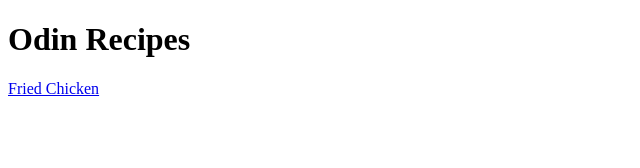
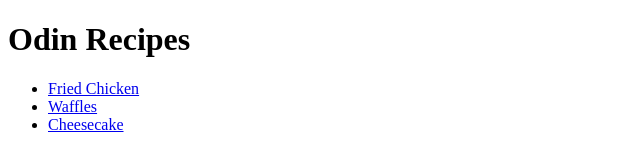
Before and after one commit to AM-png/odin-recipes, a plain HTML site: page index.html in a window 1280 px wide. Shown: the whole page, without its empty margins (0-640 px from the left). Drawn offline with Linux system fonts and the light colour scheme.

Commit message:
Edit index.html

```diff
--- a/index.html
+++ b/index.html
@@ -6,6 +6,10 @@
     </head>
     <body>
         <h1>Odin Recipes</h1>
-        <p><a href="recipes/fried-chicken.html">Fried Chicken</a></p>
+        <ul>
+            <li><a href="recipes/fried-chicken.html">Fried Chicken</a></li>
+            <li><a href="recipes/waffles.html">Waffles</a></li>
+            <li><a href="recipes/cheesecake.html">Cheesecake</a></li>
+        </ul>
     </body>
 </html>
```
